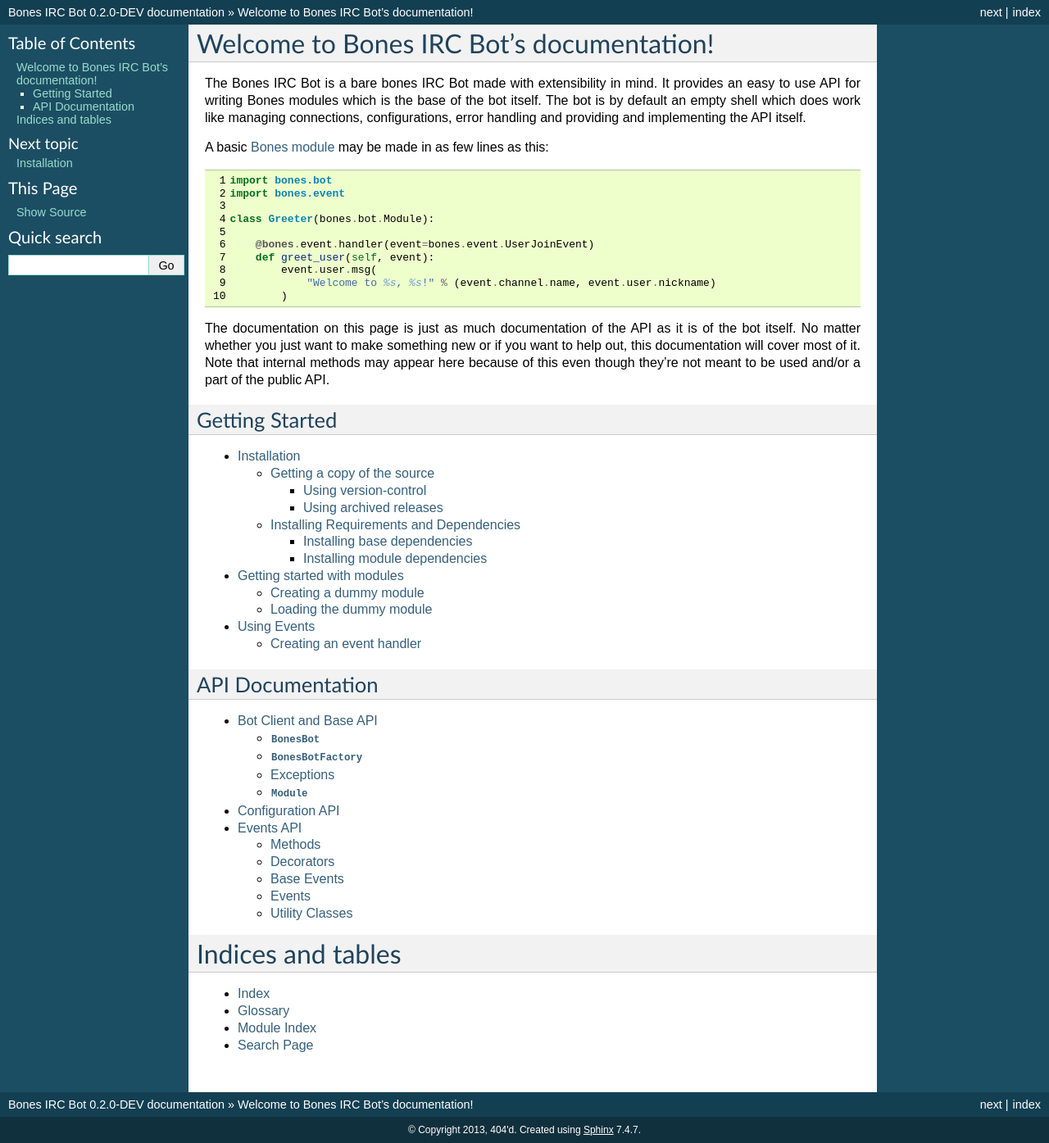
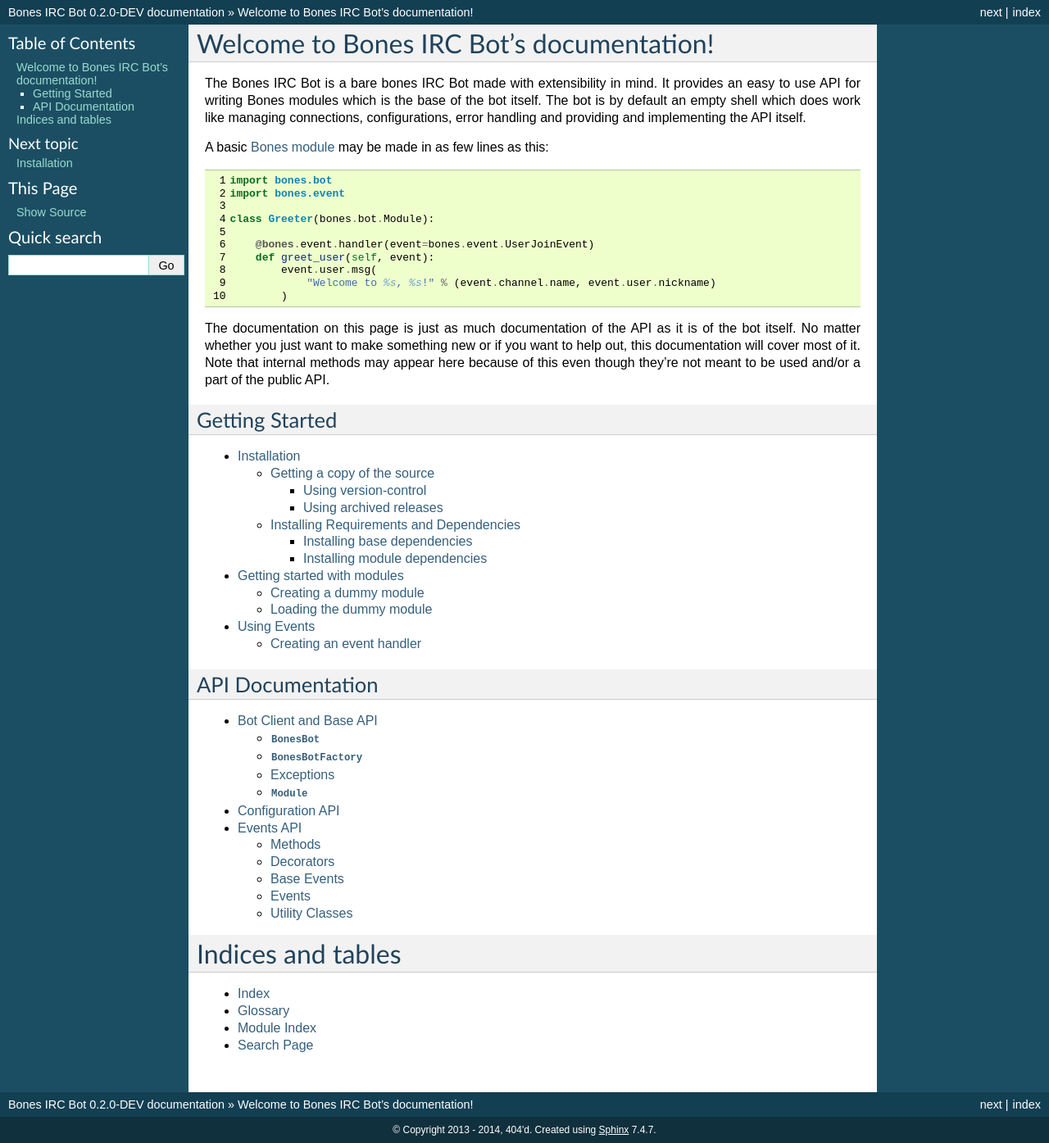
Before and after one commit to flybye22/Bones-IRCBot, a Sphinx documentation site: the page built from docs/index.rst, in a window 1280 px wide. Shown: the whole page at 82% size. Built offline with Sphinx 7.4.7, drawn with Linux system fonts in a browser that asks for light colours.

Commit message:
Update copyright notice for the documentation

```diff
--- a/docs/conf.py
+++ b/docs/conf.py
@@ -53,7 +53,7 @@
 
 # General information about the project.
 project = u'Bones IRC Bot'
-copyright = u'2013, 404\'d'
+copyright = u'2013 - 2014, 404\'d'
 
 # The version info for the project you're documenting, acts as replacement for
 # |version| and |release|, also used in various other places throughout the
```
